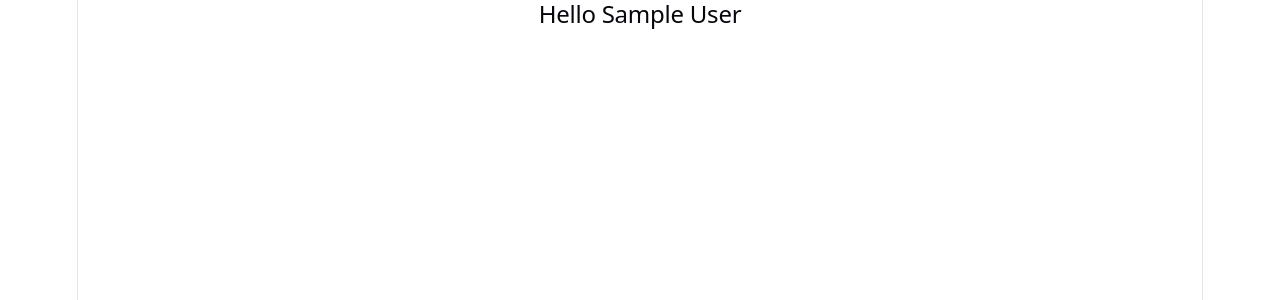
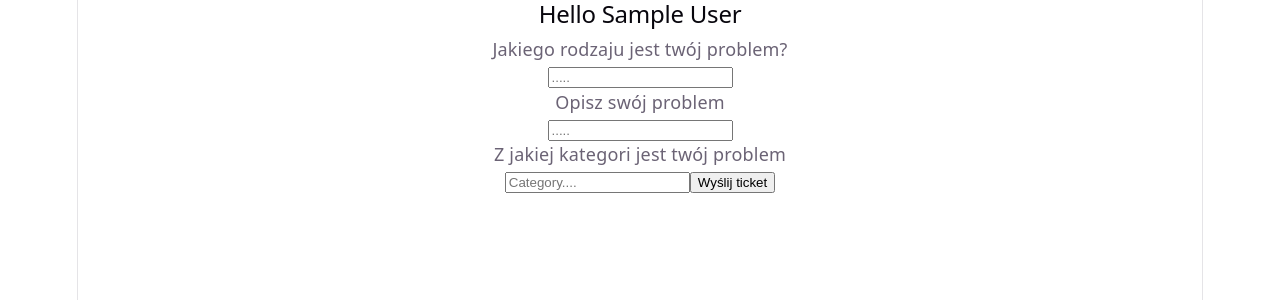
Before and after one commit to Tojt1/HelpDeskApi, a React app in the folder frontend/: page /dashboard in a window 1280 px wide. Shown: the top 300 px of the page. Built offline with nearby package versions, Linux system fonts and the light colour scheme; sample sign-in values are in the browser's storage; the HTML template or start-up script is replaced by a standard one.

Commit message:
crete view for logged

```diff
--- a/frontend/src/App.jsx
+++ b/frontend/src/App.jsx
@@ -3,6 +3,7 @@ import Login from "./pages/login.jsx";
 import Home from "./pages/Home.jsx";
 import RegisterUser from "./pages/register.jsx";
 import Dashboard from "./pages/Dashboard.jsx";
+import CheckLogged from "./components/CheckLogged.jsx";
 import { Routes, Route} from "react-router";
 
 function App() {
@@ -12,7 +13,11 @@ function App() {
           <Route path="/" element={<Home />} />
           <Route path="/login" element={<Login />}/>
           <Route path="/register" element={<RegisterUser />}/>
-          <Route path="/dashboard" element={<Dashboard />} />
+          <Route path="/dashboard" element={
+              <CheckLogged>
+                  <Dashboard />
+              </ CheckLogged>
+              } />
       </Routes>
   )
 }
--- a/frontend/src/pages/Dashboard.jsx
+++ b/frontend/src/pages/Dashboard.jsx
@@ -1,12 +1,63 @@
 import {jwtDecode} from "jwt-decode";
+import {useState} from "react";
 
 function Dashboard(){
     const token = localStorage.getItem("token");
     const users = jwtDecode(token);
+    const [problemTitle, setProblemTitle] = useState("")
+    const [problemDescription, setProblemDescription] = useState("")
+    const [problemCategory, setProblemCategory] = useState("")
+
+    const SubmitDash = async (e) => {
+        e.preventDefault()
+
+        const token = localStorage.getItem("token")
+
+        const response = await fetch("http://localhost:8000/tickets", {
+            method: "POST",
+            headers: {
+                "Content-Ype": "application/json",
+                "Authorisation": `Bearer ${token}`
+            },
+            body:JSON.stringify({
+                title: problemTitle,
+                description: problemDescription,
+                category: problemCategory
+            })
+        })
+        const data = response.json()
+    }
 
     return(
-        <div>
+        <div className={"dasboard-container"}>
+
             <h2>Hello {users.name}</h2>
+
+            <form onSubmit={SubmitDash} className="dashboard-from">
+
+                <p>Jakiego rodzaju jest twój problem?</p>
+                <input
+                type="text"
+                placeholder="....."
+                value={problemTitle}
+                onChange={(e) => setProblemTitle(e.target.value)}/>
+
+                <p>Opisz swój problem</p>
+                <input
+                type="text"
+                placeholder="....."
+                value={problemDescription}
+                onChange={(e) => setProblemDescription(e.target.value)}/>
+
+                <p>Z jakiej kategori jest twój problem</p>
+                <input
+                type="text"
+                placeholder="Category...."
+                value={problemCategory}
+                onChange={(e)=> setProblemCategory(e.target.value)}/>
+
+                <button type="submit" className="dashboard-btn">Wyślij ticket</button>
+            </form>
         </div>
     )
 }
--- a/frontend/src/pages/Home.jsx
+++ b/frontend/src/pages/Home.jsx
@@ -37,10 +37,7 @@ function Home() {
                 category: problemCategory
             })
         })
-        const data = await  response.json()
 
-        console.log("status", response.status)
-        console.log("data", data)
 }
 
     return <div className="home-container">
@@ -69,7 +66,7 @@ function Home() {
             value={problemCategory}
             onChange={(e) => setProblemCategory(e.target.value)}/>
 
-            <button className="home-btn" type="submit">Wyślij token</button>
+            <button className="home-btn" type="submit">Wyślij ticket</button>
         </form>
         <Link to="/login" className="link-login">Zaloguj się</Link>
         <Link to="/register" className="link-register">zarejestruj się</Link>
```
Also changed, not shown: 1 other file (tests, documents, lock files or other folders).
